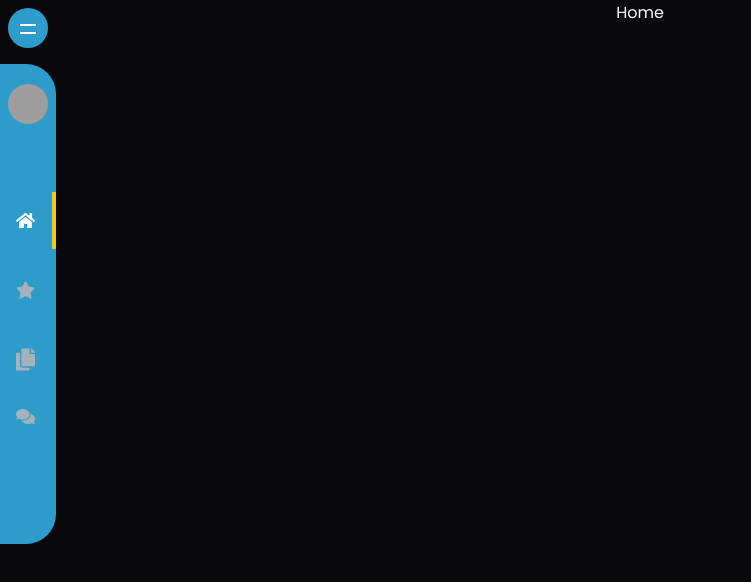
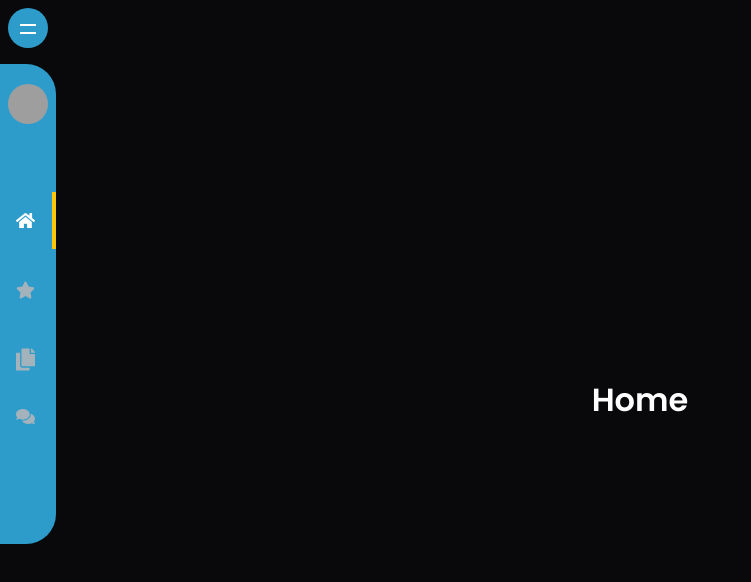
Before and after one commit to aaronsHarris/Portfolio, a React (Create React App) app in the folder client/: page / in a window 1280 px wide. Shown: the top 582 px of the page, without its empty margins (0-751 px from the left). Built offline with nearby package versions, Linux system fonts and the light colour scheme; grey boxes are pictures that could not be loaded.

Commit message:
animate pressence was not working, installed react app rewired and made an override config file for workaround

```diff
--- /dev/null
+++ b/client/config-overrides.js
@@ -0,0 +1,9 @@
+module.exports = function override(webpackConfig) {
+    webpackConfig.module.rules.push({
+      test: /\.mjs$/,
+      include: /node_modules/,
+      type: "javascript/auto"
+    });
+
+    return webpackConfig;
+  }
--- a/client/src/App.js
+++ b/client/src/App.js
@@ -1,29 +1,29 @@
+import Sidebar from "./components/Sidebar";
+import Home from "./screens/Home";
+import About from "./screens/About.jsx";
+import Projects from "./screens/Projects";
+import Contact from "./screens/Contact";
+import { BrowserRouter, Routes, Route, Link } from "react-router-dom";
+import { Screens } from "./components/styles/Screens.styled";
+import { AnimatePresence } from "framer-motion";
 
 
-import Sidebar from './components/Sidebar';
-import Home from './screens/Home'
-import About from './screens/About.jsx'
-import Projects from './screens/Projects'
-import Contact from './screens/Contact'
-import {
-  BrowserRouter,
-  Routes,
-  Route,
-  Link
-} from "react-router-dom";
 function App() {
   return (
-    <div>
+    <>
       <Sidebar />
-    <Routes>
-    <Route>
-      <Route path='/' element={<Home />} />
-      <Route path='/about' element={<About />} />
-      <Route path='/projects' element={<Projects />} />
-      <Route path='/contact' element={<Contact />} />
-    </Route>
+      <Screens>
+        <AnimatePresence></AnimatePresence>
+      <Routes>
+        <Route>
+            <Route path="/" element={<Home />} />
+            <Route path="/about" element={<About />} />
+            <Route path="/projects" element={<Projects />} />
+            <Route path="/contact" element={<Contact />} />
+        </Route>
       </Routes>
-      </div>
+          </Screens>
+    </>
   );
 }
 
--- /dev/null
+++ b/client/src/components/styles/Screens.styled.js
@@ -0,0 +1,11 @@
+import styled from "styled-components";
+
+export const Screens = styled.div`
+width: 100vw;
+height: 100vh;
+display: flex;
+justify-content: center;
+align-items: center;
+
+
+`
--- a/client/src/screens/Home.jsx
+++ b/client/src/screens/Home.jsx
@@ -1,12 +1,25 @@
-import React from 'react'
+import { AnimatePresence,motion } from "framer-motion";
+import React from "react";
 
 const Home = () => {
-    return (
-        <div>
-            Home
+  return (
+    <>
+      <AnimatePresence>
+              <motion.h1
 
-        </div>
-    )
-}
+                  initial={{y:500}}
+                  animate={{
+                      y: 0,
+                      transition:{duration:0.5, type:"spring"}
+                  }}
+                  exit={{
+                      y: -500,
+                      transition:{duration:0.5, type:"spring", ease:"easeInOUt"}
+                  }}
+              >Home</motion.h1>
+      </AnimatePresence>
+    </>
+  );
+};
 
-export default Home
+export default Home;
```
Also changed, not shown: client/package.json (+5 -4 lines), 1 other file (tests, documents, lock files or other folders).
